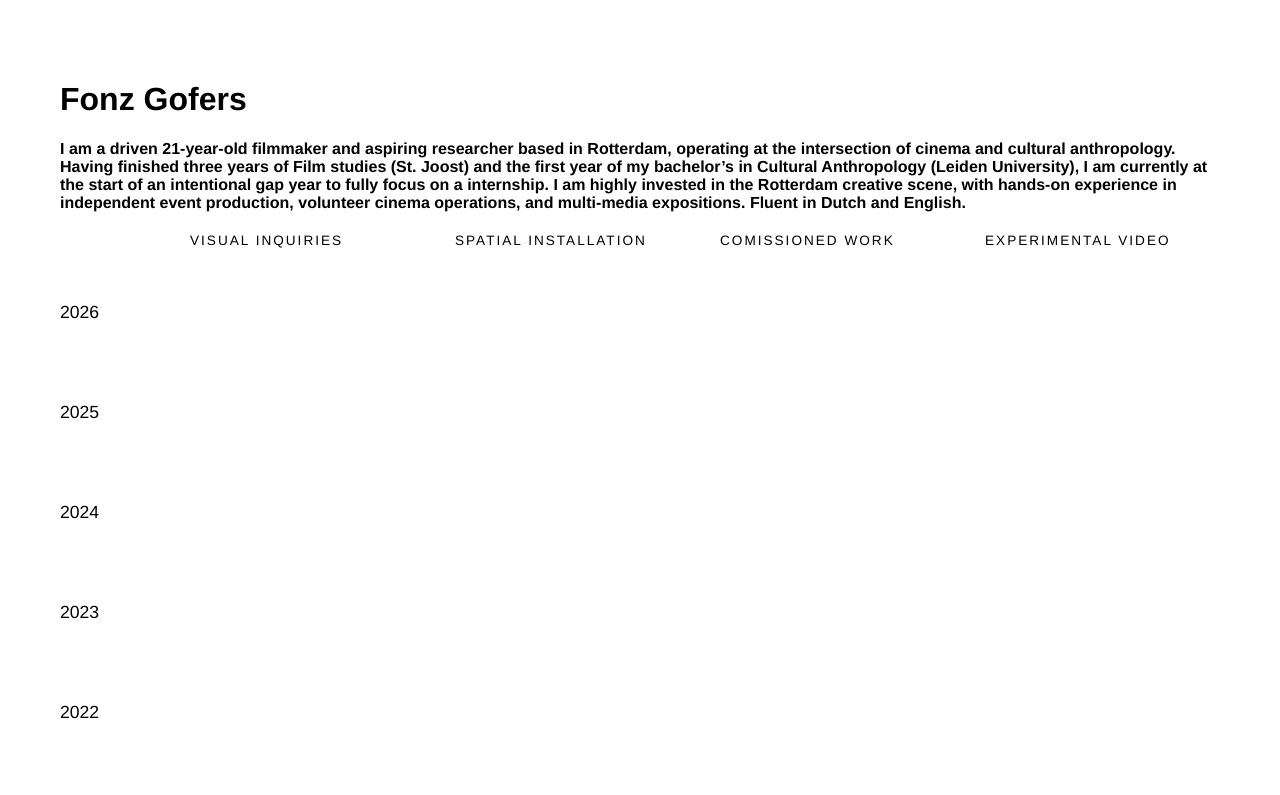
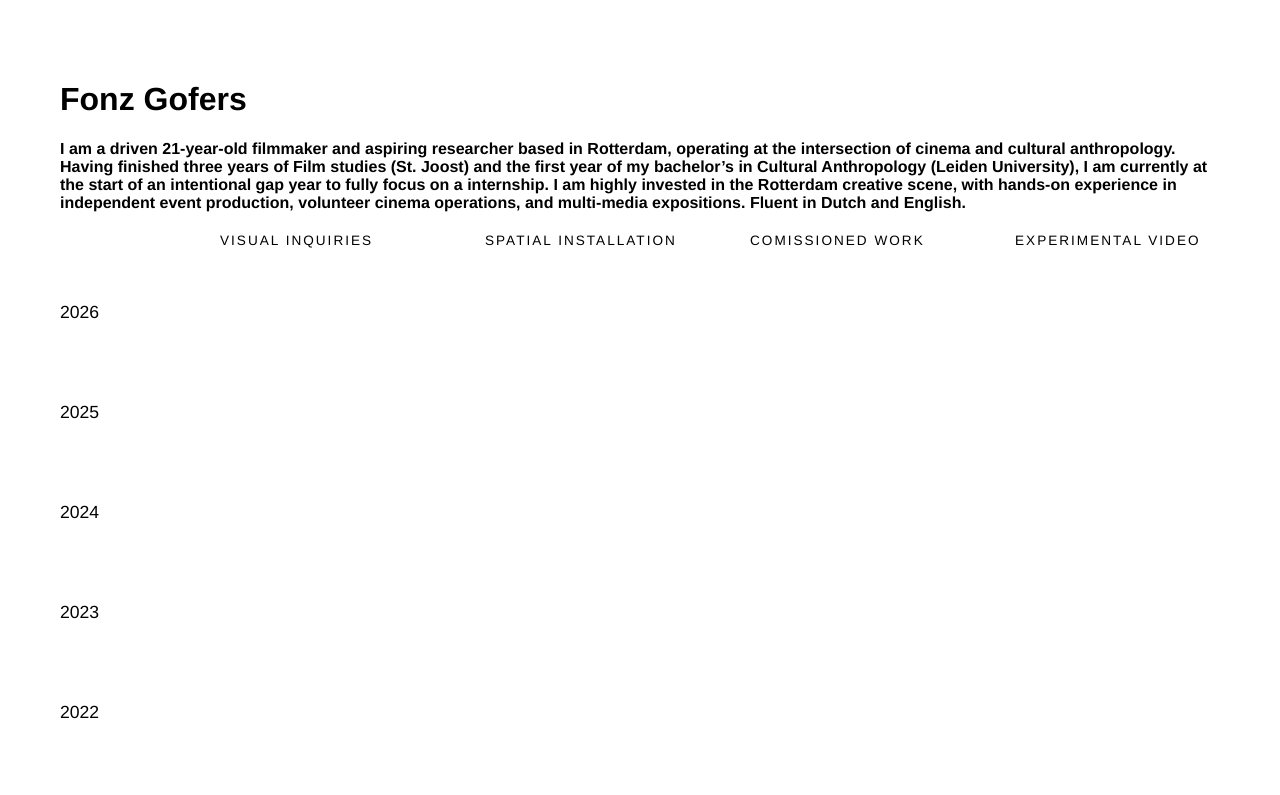
Before and after one commit to gofersfonz-ai/fonzgofers, a plain HTML site: page hoofdpagina.html in a window 1280 px wide. Shown: the top 795 px of the page. Drawn offline with Linux system fonts and the light colour scheme.

Commit message:
Update hoofdpagina.css

```diff
--- a/hoofdpagina.css
+++ b/hoofdpagina.css
@@ -17,7 +17,7 @@ body {
 .grid-header, .portfolio-grid {
     display: grid;
     grid-template-columns: 100px 1fr 1fr 1fr 1fr;
-    gap: 40px 30px; /* Ruime gap zorgt voor het 'zwevende' effect */
+    gap: 40px 60px; /* Ruime gap zorgt voor het 'zwevende' effect */
 }
 
 /* Categorie koppen bovenin */
```
